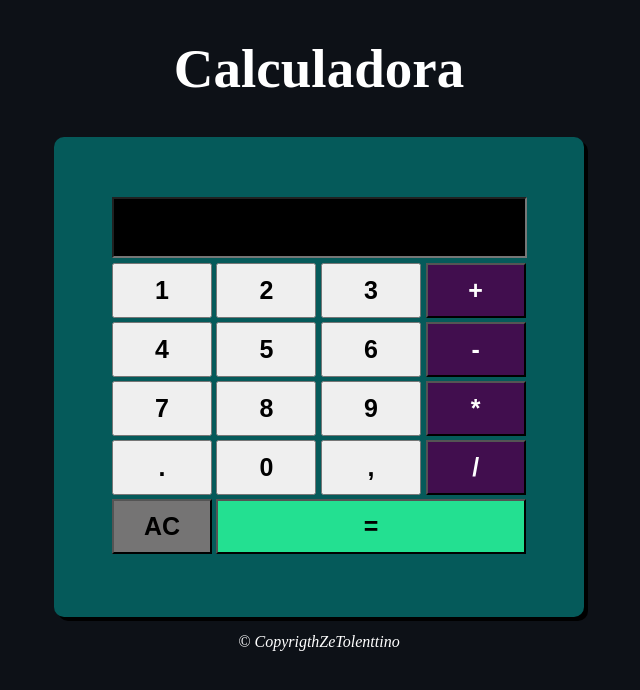
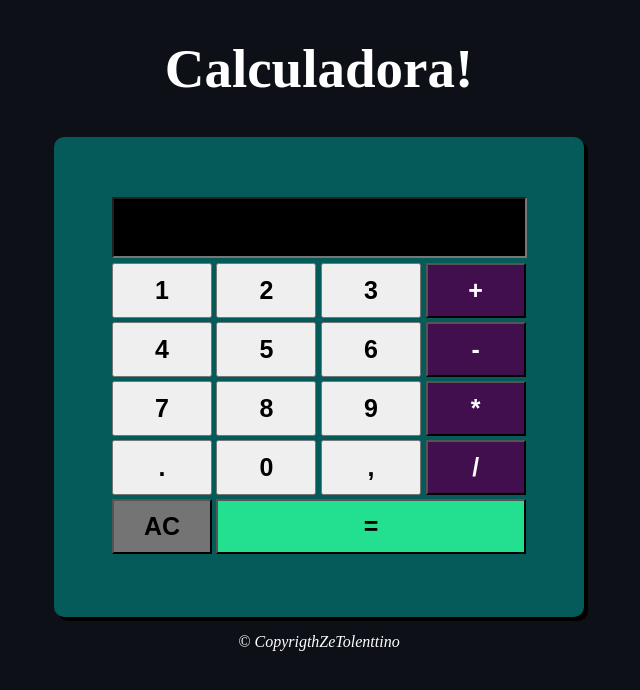
Before and after one commit to zetolenttino/calculadora-js, a website: page index.html in a window 1280 px wide. Shown: the whole page, without its empty margins (329-969 px from the left). Drawn offline with Linux system fonts and the light colour scheme.

Commit message:
testando repositorio remoto testando repositorio re

```diff
--- a/index.html
+++ b/index.html
@@ -11,7 +11,7 @@
 </head>
 
 <body>
-    <h1>Calculadora</h1>
+    <h1>Calculadora!</h1>
 
     <div class="calculadora">
 
```
